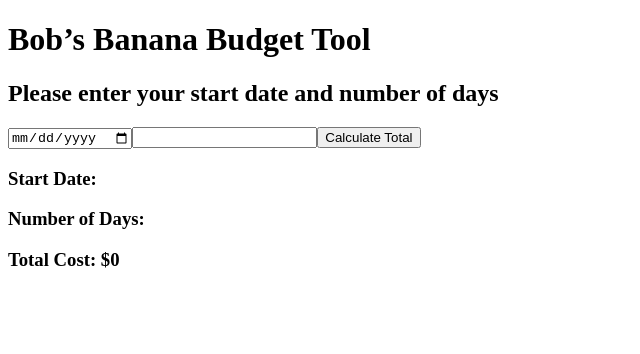
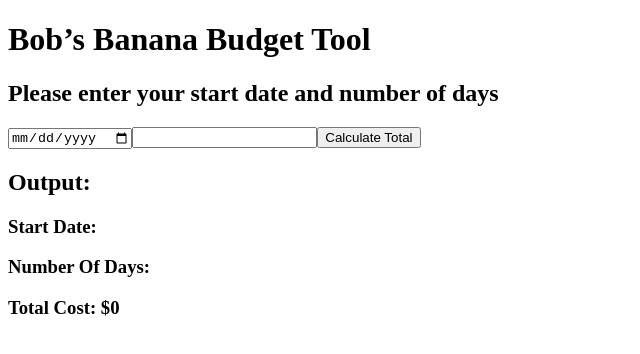
Before and after one commit to vwang4536/CurrencyBobsBananaBudget, a React app: page / in a window 1280 px wide. Shown: the top 354 px of the page, without its empty margins (0-640 px from the left). Built offline with nearby package versions, Linux system fonts and the light colour scheme.

Commit message:
connected output component into app component with necessary prop drilling

```diff
--- a/src/client/app.jsx
+++ b/src/client/app.jsx
@@ -53,13 +53,10 @@ class App extends Component {
         <h1>Bob&#8217;s Banana Budget Tool</h1>
         <h2>Please enter your start date and number of days</h2>
         <Input handleCost={this.handleCost} handleNumberOfDays={this.handleNumberOfDays} handleStartDate={this.handleStartDate} />
-        <div>
-          <h3>Start Date: {startDate} </h3>
-          <h3>Number of Days: {numberOfDays} </h3>
-          <h3>Total Cost: ${totalCost}</h3>
-        </div>
+        <h2>Output:</h2>
+        <Output numberOfDays={numberOfDays} startDate={startDate} totalCost={totalCost} />
       </div>
-    )
+    );
   }
 }
 
```
